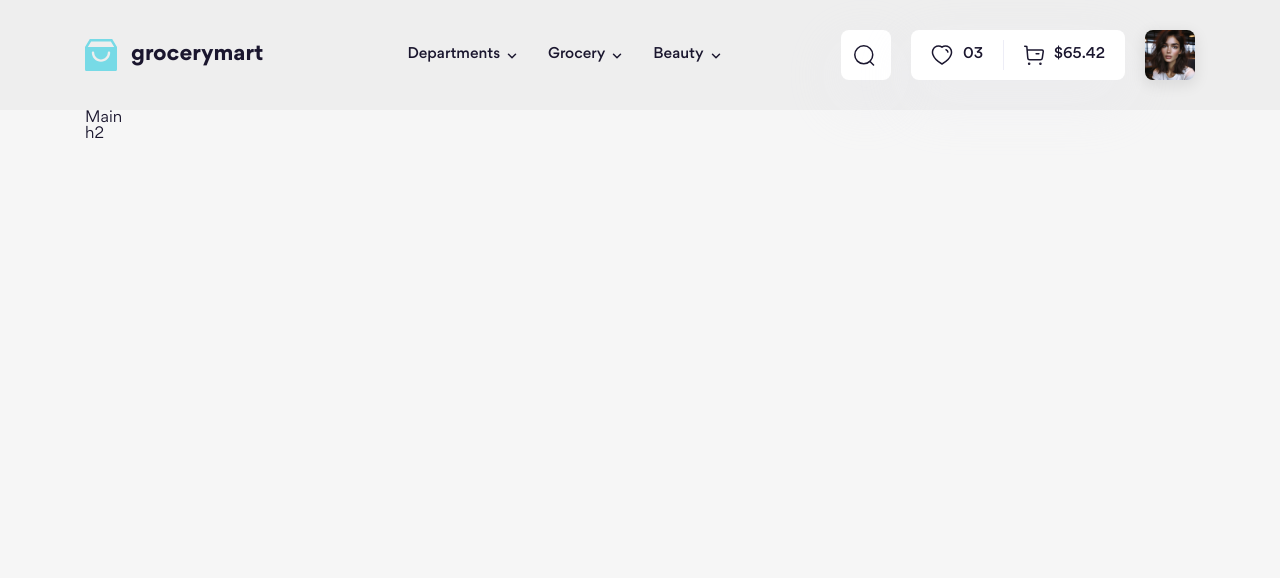
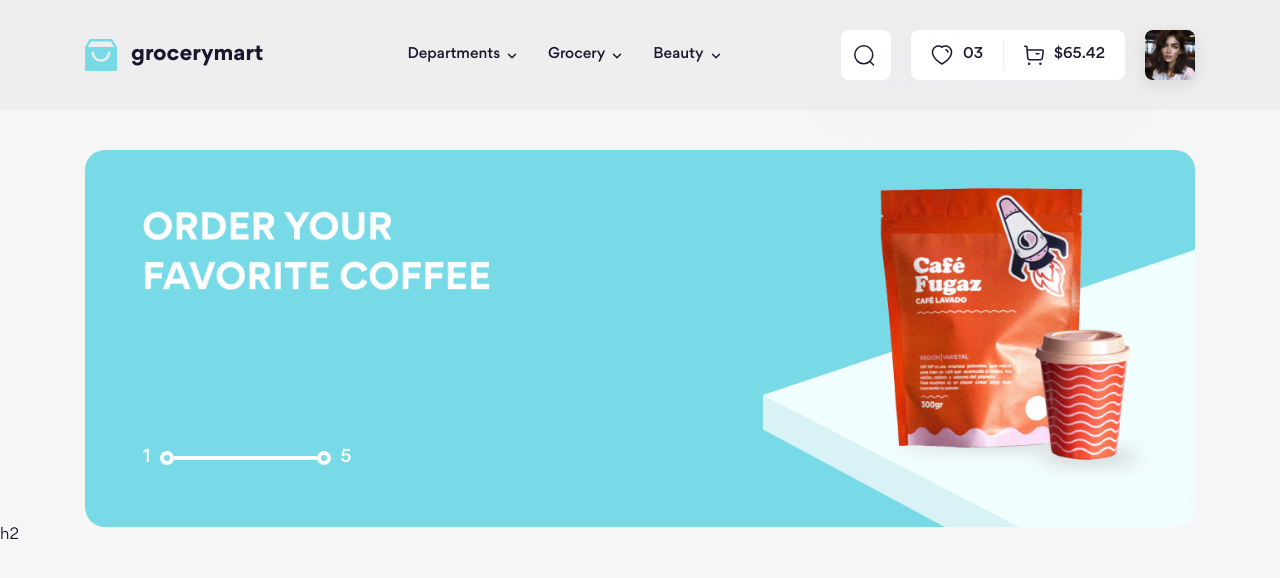
Before and after one commit to plnkhanh1609/f8-project-08, a website: page index.html in a window 1280 px wide. Drawn offline with Linux system fonts and the light colour scheme.

Commit message:
slideshow

```diff
--- a/index.html
+++ b/index.html
@@ -22,14 +22,35 @@
         <script>
             load("#header", "./templates/header.html");
         </script>
+        <!-- Main -->
         <div class="container">
-            <!-- Main -->
-            <h1>Main</h1>
-            <!-- Footer -->
-            <footer id="footer"></footer>
-            <script>
-                load("#footer", "./templates/footer.html");
-            </script>
+            <!-- SlideShow -->
+            <div class="slideshow">
+                <div class="slideshow__inner">
+                    <div class="slideshow__item">
+                        <picture>
+                            <source media="(max-width: 767.98px)" srcset="./assets/imgs/slideshow/slide-1-md.png" />
+                            <img src="./assets/imgs/slideshow/slide-1.png" alt="" class="slideshow__img"
+                        /></picture>
+                    </div>
+                    <div class="slideshow__item">
+                        <img src="./assets/imgs/slideshow/slide-1.png" alt="" class="slideshow__img" />
+                    </div>
+                    <div class="slideshow__item">
+                        <img src="./assets/imgs/slideshow/slide-1.png" alt="" class="slideshow__img" />
+                    </div>
+                </div>
+                <div class="slideshow__page">
+                    <span class="slideshow__numb">1</span>
+                    <span class="slideshow__slider"></span>
+                    <span class="slideshow__numb">5</span>
+                </div>
+            </div>
         </div>
+        <!-- Footer -->
+        <footer id="footer"></footer>
+        <script>
+            load("#footer", "./templates/footer.html");
+        </script>
     </body>
 </html>
--- a/scss/components/_index.scss
+++ b/scss/components/_index.scss
@@ -1,2 +1,3 @@
 @forward "./logo";
 @forward "./dropdown";
+@forward "./slideshow";
--- /dev/null
+++ b/scss/components/_slideshow.scss
@@ -0,0 +1,85 @@
+@use "../abstracts";
+.slideshow {
+    position: relative;
+    margin-top: 40px;
+    @include abstracts.breakpoint(md) {
+        margin-top: 30px;
+    }
+    &__inner {
+        display: flex;
+        overflow-x: hidden;
+    }
+    &__item {
+        position: relative;
+        flex-shrink: 0;
+        padding-top: 34%;
+        width: 100%;
+        @include abstracts.breakpoint(md) {
+            padding-top: 50%;
+        }
+    }
+    &__img {
+        display: block;
+        position: absolute;
+        top: 0;
+        left: 0;
+        width: 100%;
+        height: 100%;
+        object-fit: cover;
+        object-position: center;
+        border-radius: 20px;
+    }
+    &__page {
+        position: absolute;
+        display: flex;
+        align-items: center;
+        column-gap: 24px;
+        bottom: 15%;
+        left: 5.2%;
+        width: 12.8%;
+    }
+    &__slider {
+        &::after,
+        &::before {
+            position: absolute;
+            content: "";
+            display: block;
+            width: 1.4rem;
+            height: 1.4rem;
+            flex-shrink: 0;
+            background: transparent;
+            border: 4px solid #fff;
+            border-radius: 50%;
+            left: -14px;
+            top: 50%;
+            translate: 0 -50%;
+        }
+        &::after {
+            left: initial;
+            right: -14px;
+        }
+        position: relative;
+        background: #ffffff;
+        width: 100%;
+        height: 4px;
+        flex-shrink: 0;
+        @include abstracts.breakpoint(md) {
+            &::after,
+            &::before {
+                border-width: 3px;
+            }
+        }
+    }
+    &__numb {
+        /* Medium 18 */
+        font-family: Gordita;
+        font-size: 1.8rem;
+        font-weight: 500;
+        line-height: 144.444%;
+        color: #fff;
+        @include abstracts.breakpoint(md) {
+            font-size: 1.4rem;
+            line-height: 142.857%;
+        }
+    }
+}
--- a/scss/layout/_header.scss
+++ b/scss/layout/_header.scss
@@ -17,6 +17,7 @@
 }
 .top-bar {
     position: relative;
+    z-index: 1;
     @extend %flexItemCenter;
     @include abstracts.breakpoint(md) {
         justify-content: space-between;
--- a/scss/theme/_dark.scss
+++ b/scss/theme/_dark.scss
@@ -24,4 +24,7 @@
 
     // sidebar
     --sidebar-box-shadow: rgba(23, 28, 40, 0.4);
+
+    // Slideshow
+    --slideshow-numb-color: #fff;
 }
--- a/scss/theme/_light.scss
+++ b/scss/theme/_light.scss
@@ -22,4 +22,7 @@
 
     // sidebar
     --sidebar-box-shadow: rgba(200, 200, 200, 0.4);
+
+    // Slideshow
+    --slideshow-numb-color: #fff;
 }
```
Also changed, not shown: assets/css/main.css, assets/imgs/slideshow/slide-1-md.png (added), assets/imgs/slideshow/slide-1.png (added), 1 other file.
